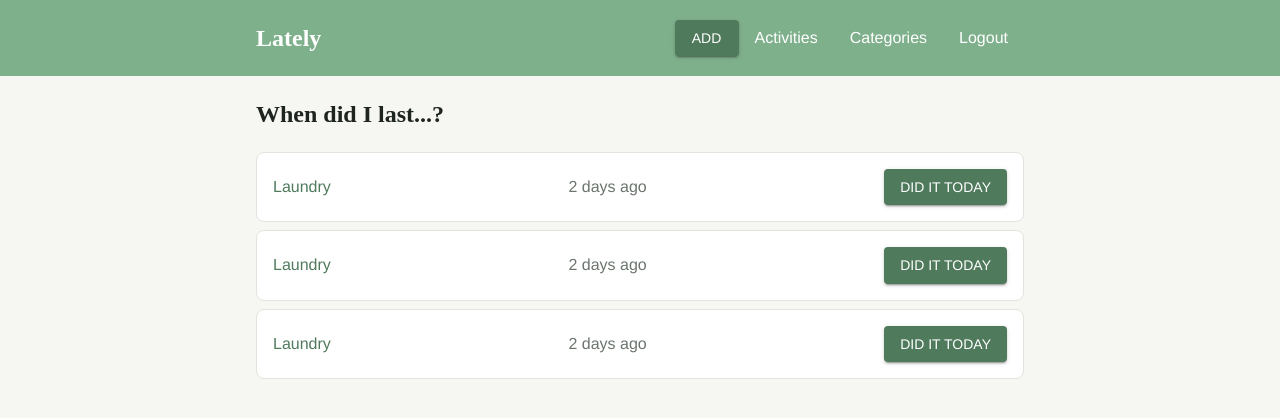
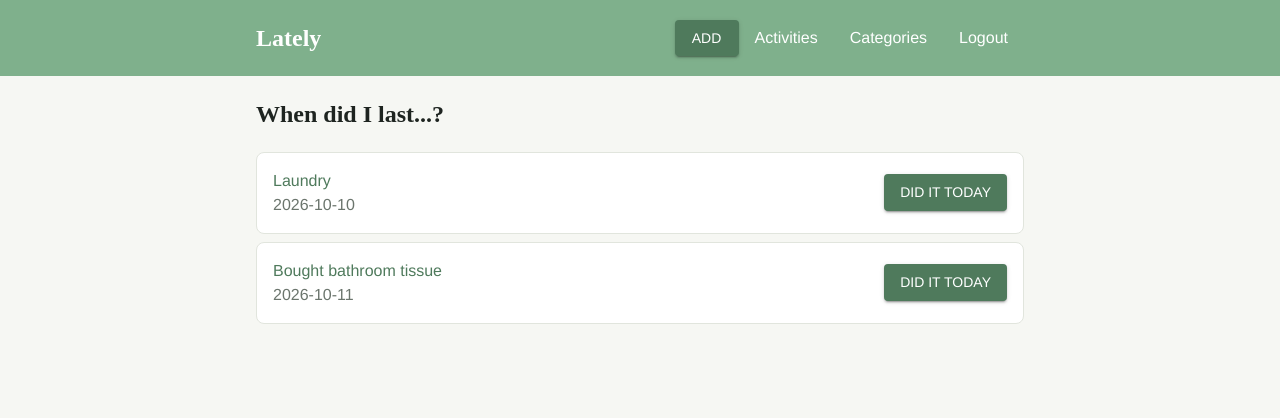
Before and after one commit to senyth/lately, a React (Vite) app in the folder client/: page / in a window 1280 px wide. Shown: the top 418 px of the page. Built offline with nearby package versions, Linux system fonts and the light colour scheme.

Commit message:
add activity card

```diff
--- a/client/src/components/Activity.tsx
+++ b/client/src/components/ActivityCard.tsx
@@ -1,7 +1,12 @@
 import { Box, Button, Typography } from "@mui/material";
 import type { Activity } from "../types/Activity";
 
-export default function Activity() {
+interface ActivityCardProps {
+  activity: Activity;
+  onAdd?: (id: string) => void;
+}
+
+export default function ActivityCard({ activity }: ActivityCardProps) {
   return (
     <Box
       sx={{
@@ -16,9 +21,12 @@ export default function Activity() {
         justifyContent: 'space-between',
         alignItems: 'center',
       }}
+      id={activity.id}
       >
-      <Typography sx={{ color: 'primary.main' }}>Laundry</Typography>
-      <Typography sx={{ color: 'text.secondary' }}>2 days ago</Typography>
+      <div>
+        <Typography sx={{ color: 'primary.main' }}>{activity.name}</Typography>
+        <Typography sx={{ color: 'text.secondary' }}>{activity.date}</Typography>
+      </div>
       <Button variant="contained">Did it today</Button>
     </Box>
   );
--- a/client/src/components/Dashboard.tsx
+++ b/client/src/components/Dashboard.tsx
@@ -1,13 +1,28 @@
-import Activity from "./Activity";
+import type { Activity } from "../types/Activity";
+import ActivityCard from "./ActivityCard";
 
 export default function Dashboard() {
+  const activities: Activity[] = [
+    {
+      id: '1',
+      name: 'Laundry',
+      date: '2026-10-10'
+    },
+    {
+      id: '2',
+      name: 'Bought bathroom tissue',
+      date: '2026-10-11'
+    }
+  ];
   return (
     <>
       <h1>When did I last...?</h1>
       <section>
-        <Activity />
-        <Activity />
-        <Activity />
+        {
+          activities.map(activity => (
+            <ActivityCard activity={activity} />
+          ))
+        }
       </section>
     </>
   );
```
